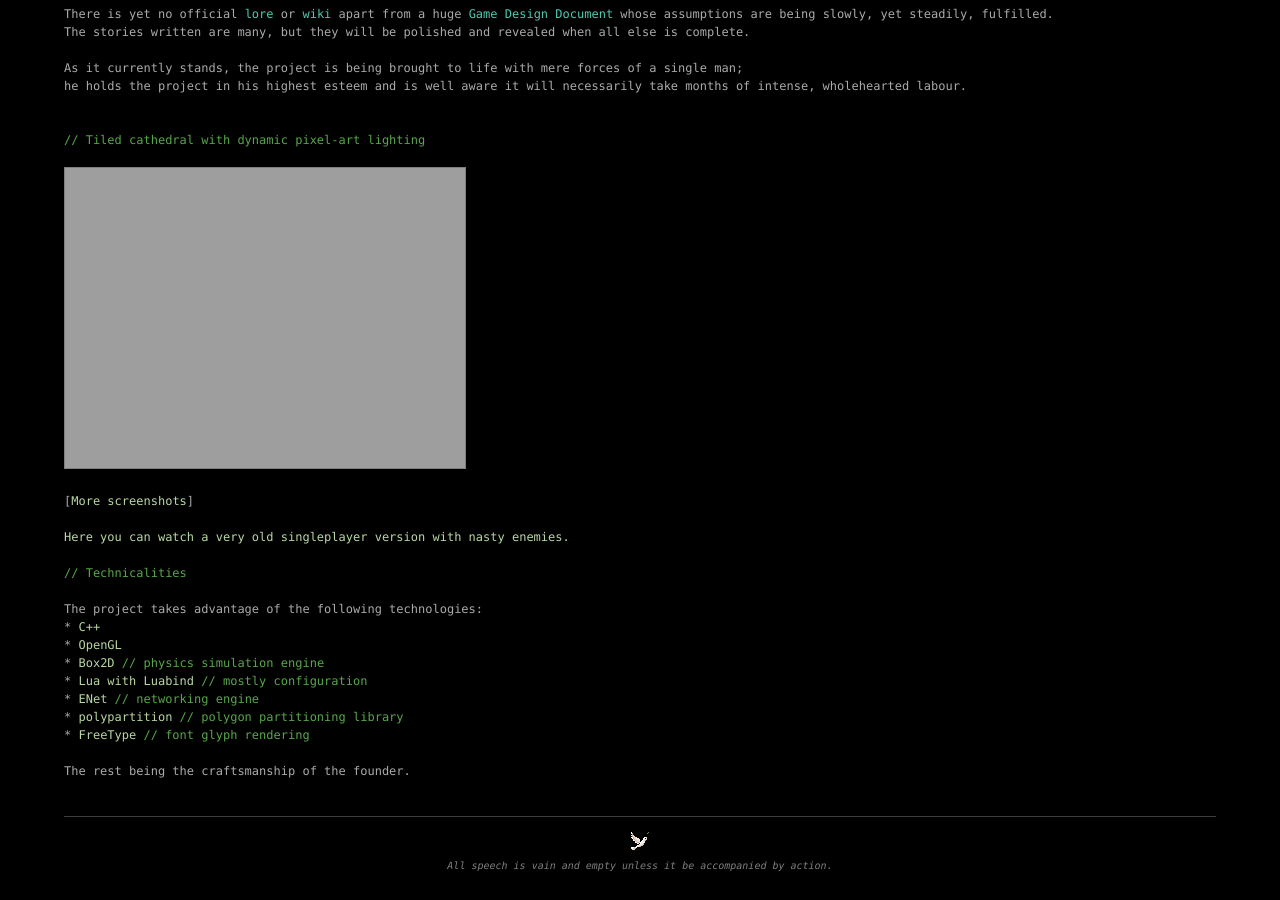
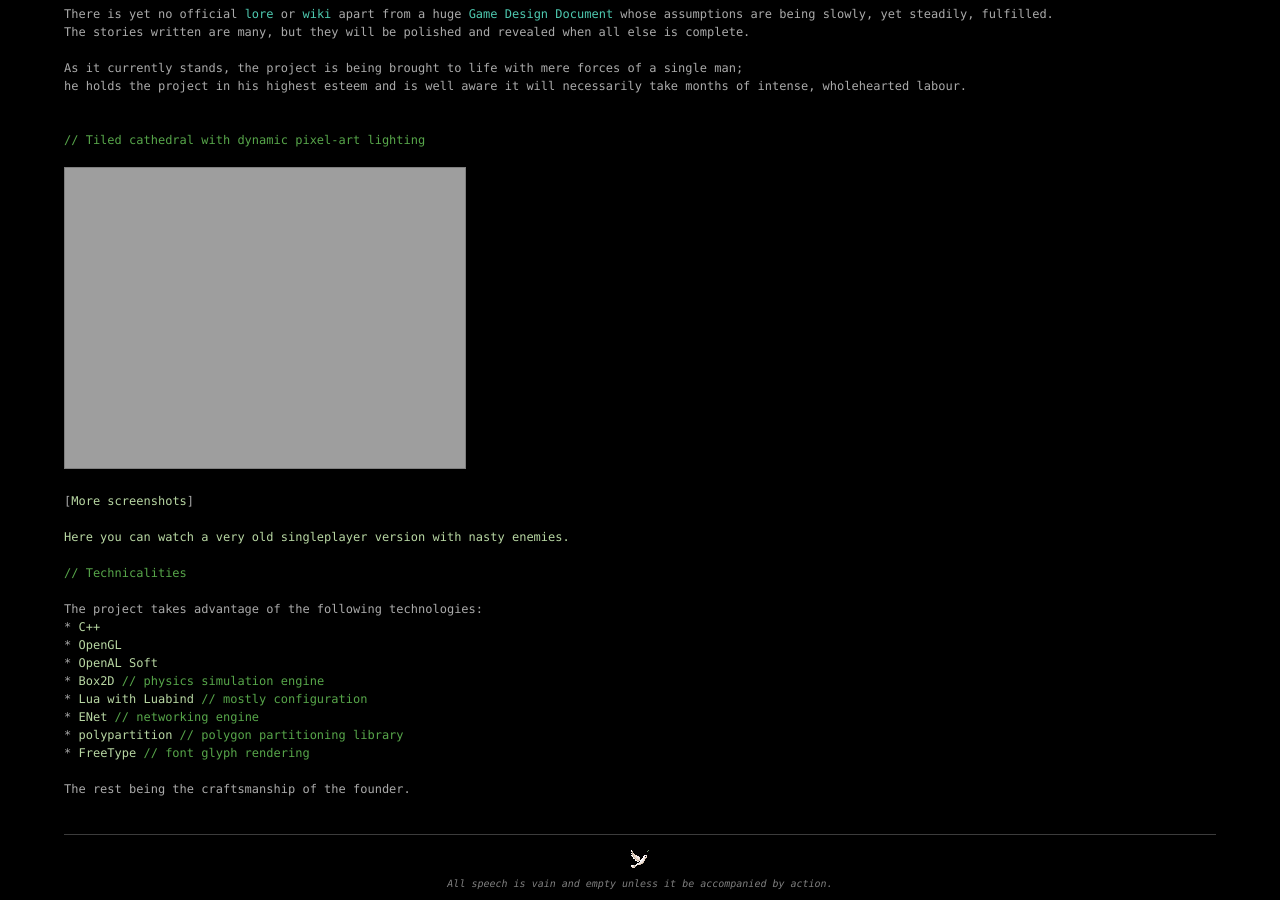
Before and after one commit to TeamHypersomnia/TeamHypersomnia.github.io, a Jekyll site: the page built from summary.md, in a window 1280 px wide and 900 px high, scrolled down 585 px. Built offline with Jekyll 4.4.1, drawn with Linux system fonts in a browser that asks for light colours.

Commit message:
added openal

```diff
--- a/summary.md
+++ b/summary.md
@@ -54,6 +54,7 @@ permalink: /summary/
     The project takes advantage of the following technologies:<br/>
     * <span class="vsenum">C++</span><br/>
     * <a href="https://www.opengl.org/" class="vsenum">OpenGL</a><br/>
+    * <a href="http://kcat.strangesoft.net/openal.html" class="vsenum">OpenAL Soft</a><br/>
     * <a href="https://www.box2d.org/" class="vsenum">Box2D</a> <span class="vscomment">  // physics simulation engine</span><br/>
     * <a href="http://www.rasterbar.com/products/luabind.html" class="vsenum">Lua with Luabind</a><span class="vscomment">  // mostly configuration</span><br/>
     * <a href="http://enet.bespin.org/" class="vsenum">ENet</a><span class="vscomment">  // networking engine </span><br/>
```
